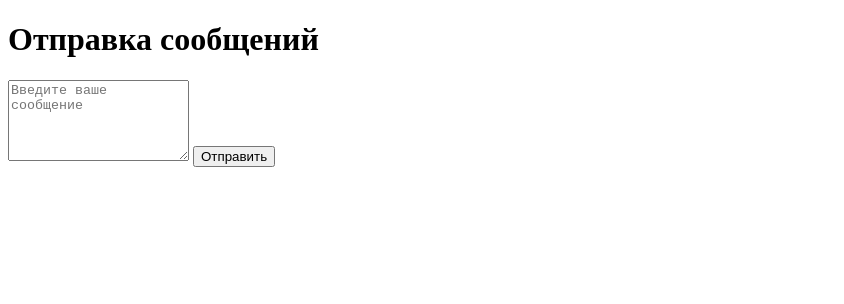
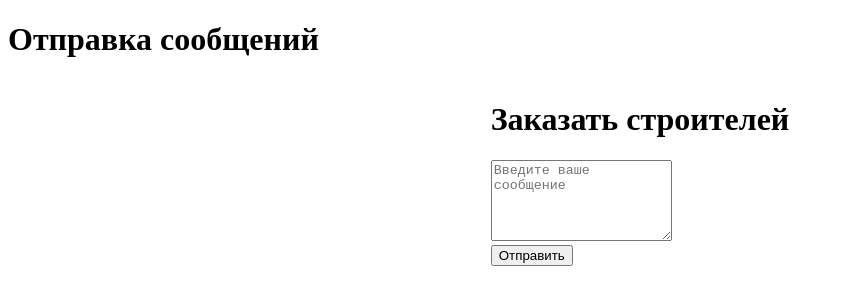
Before and after one commit to Rimionic/kindacoding.com, a plain HTML site: page index.html in a window 1280 px wide. Shown: the whole page, without its empty margins (0-844 px from the left). Drawn offline with nearby package versions, Linux system fonts and the light colour scheme.

Commit message:
Update index.html

```diff
--- a/index.html
+++ b/index.html
@@ -3,24 +3,26 @@
 <head>
     <meta charset="UTF-8">
     <meta name="viewport" content="width=device-width, initial-scale=1.0">
-    <link rel='stylesheet' href='style.css'>
     <title>Отправка сообщений</title>
+    <link rel="stylesheet" href="style.css">
     <script type="text/javascript" src="https://cdn.jsdelivr.net/npm/@emailjs/browser@4/dist/email.min.js"></script>
     <script>
         (function() {
             emailjs.init({
-                publicKey: 'qPA7E-OdBnhkf6T8I' // Замените на ваш Public Key
+                publicKey: 'nKvhOROLNocKqge6C' // Замените на ваш Public Key
             });
         })();
     </script>
 </head>
 <body>
     <h1>Отправка сообщений</h1>
-    <form id="message-form">
-        <textarea name="user_message" placeholder="Введите ваше сообщение" rows="5" required></textarea>
-        <button type="submit">Отправить</button>
-    </form>
-
+    <div class="container">
+        <form id="message-form">
+            <h1>Заказать строителей</h1>
+            <textarea name="user_message" placeholder="Введите ваше сообщение" rows="5" required></textarea><br>
+            <button type="submit">Отправить</button>
+        </form>
+    </div>
     <script>
         document.getElementById('message-form').addEventListener('submit', function(event) {
             event.preventDefault();
```
